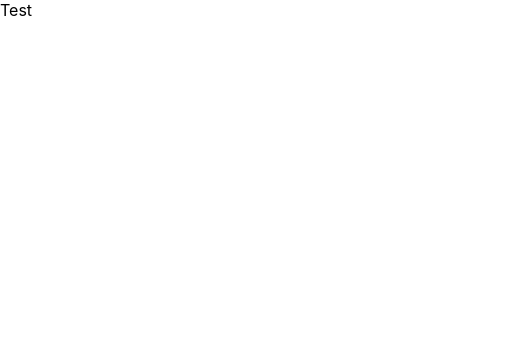
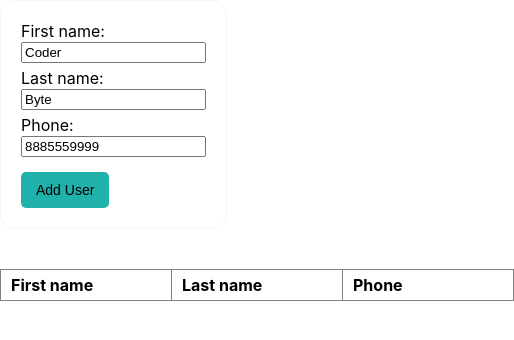
Before and after one commit to Dulatto/coderbyte, a React (Create React App) app in the folder react-tasks/: page / in a window 390 px wide. Shown: the top 340 px of the page, 514 px wide, since content can reach past the window. Built offline with nearby package versions, Linux system fonts and the light colour scheme.

Commit message:
react phone book

```diff
--- a/react-tasks/src/App.js
+++ b/react-tasks/src/App.js
@@ -1,9 +1,10 @@
 import './App.css';
+import Application from './Tasks/ReactPhoneBook';
 
 function App() {
   return (
     <div className="App">
-      Test
+      <Application />
     </div>
   );
 }
--- /dev/null
+++ b/react-tasks/src/Tasks/ReactPhoneBook.js
@@ -0,0 +1,167 @@
+// React Phone Book We provided some simple React template code.
+// Your goal is to create a simple form at the top that allows the user to enter in a first name,
+// last name, and phone number and there should be a submit button.
+// Once the submit button is pressed, the information should be displayed in a list below
+// (automatically sorted by last name) along with all the previous information that was entered.
+// This way the application can function as a simple phone book. When your application loads,
+// the input fields (not the phone book list) should be prepopulated with the following values already:
+//  First name = Coder
+//  Last name - Byte
+//  Phone = 8885559999
+//  You are free to add classes and styles, but make sure you leave the element ID's as they are.
+//   Submit your code once it is complete and our system will validate your output.
+
+import React, { useState } from "react";
+import ReactDOM from "react-dom";
+
+const style = {
+    table: {
+        borderCollapse: "collapse",
+    },
+    tableCell: {
+        border: "1px solid gray",
+        margin: 0,
+        padding: "5px 10px",
+        width: "max-content",
+        minWidth: "150px",
+    },
+    form: {
+        container: {
+            padding: "20px",
+            border: "1px solid #F0F8FF",
+            borderRadius: "15px",
+            width: "max-content",
+            marginBottom: "40px",
+        },
+        inputs: {
+            marginBottom: "5px",
+        },
+        submitBtn: {
+            marginTop: "10px",
+            padding: "10px 15px",
+            border: "none",
+            backgroundColor: "lightseagreen",
+            fontSize: "14px",
+            borderRadius: "5px",
+        },
+    },
+};
+
+function PhoneBookForm(props) {
+    const initContact = {
+        id: null,
+        userFirstname: "Coder",
+        userLastname: "Byte",
+        userPhone: "8885559999",
+    };
+
+    const [userState, setUserState] = useState(initContact);
+
+    const handleUserChange = (e) => {
+        setUserState({
+            ...userState,
+            [e.target.name]: e.target.value,
+        });
+    };
+
+    const handleSubmit = (e) => {
+        e.preventDefault();
+        if (!userState.userFirstname || !userState.userLastname || !userState.userPhone) return;
+        props.addUser(userState);
+        setUserState(initContact);
+    };
+
+    return (
+        <form onSubmit={handleSubmit} style={style.form.container}>
+            <label>First name:</label>
+            <br />
+            <input
+                style={style.form.inputs}
+                className="userFirstname"
+                name="userFirstname"
+                type="text"
+                value={userState.userFirstname}
+                onChange={handleUserChange} />
+            <br />
+            <label>Last name:</label>
+            <br />
+            <input
+                style={style.form.inputs}
+                className="userLastname"
+                name="userLastname"
+                type="text"
+                value={userState.userLastname}
+                onChange={handleUserChange} />
+            <br />
+            <label>Phone:</label>
+            <br />
+            <input
+                style={style.form.inputs}
+                className="userPhone"
+                name="userPhone"
+                type="text"
+                value={userState.userPhone}
+                onChange={handleUserChange} />
+            <br />
+            <input
+                style={style.form.submitBtn}
+                className="submitButton"
+                type="submit"
+                value="Add User" />
+        </form>
+    );
+
+}
+
+function InformationTable(props) {
+    const sortedContacts = props.users.sort((a, b) => a.userLastname.localeCompare(b.userLastname));
+
+    const display =
+        sortedContacts.length > 0 ? (
+            sortedContacts.map((user, index) => (
+                <tr key={index}>
+                    <td style={style.tableCell}>{user.userFirstname}</td>
+                    <td style={style.tableCell}>{user.userLastname}</td>
+                    <td style={style.tableCell}>{user.userPhone}</td>
+                </tr>
+            ))
+        ) : (
+            <tr>
+                <td colSpan={3}>&nbsp;</td>
+            </tr>
+        );
+
+    return (
+        <table style={style.table} className="informationTable">
+            <thead>
+                <tr>
+                    <th style={style.tableCell}>First name</th>
+                    <th style={style.tableCell}>Last name</th>
+                    <th style={style.tableCell}>Phone</th>
+                </tr>
+            </thead>
+            <tbody>{display}</tbody>
+        </table>
+    );
+}
+
+function Application(props) {
+    const usersObj = [];
+
+    const [users, setUsers] = useState(usersObj);
+
+    const addUser = (user) => {
+        user.id = users.length + 1;
+        setUsers([...users, user]);
+    };
+
+    return (
+        <section>
+            <PhoneBookForm addUser={addUser} />
+            <InformationTable users={users} />
+        </section>
+    );
+}
+
+
+export default Application;
```
Also changed, not shown: 1 other file (tests, documents, lock files or other folders).
